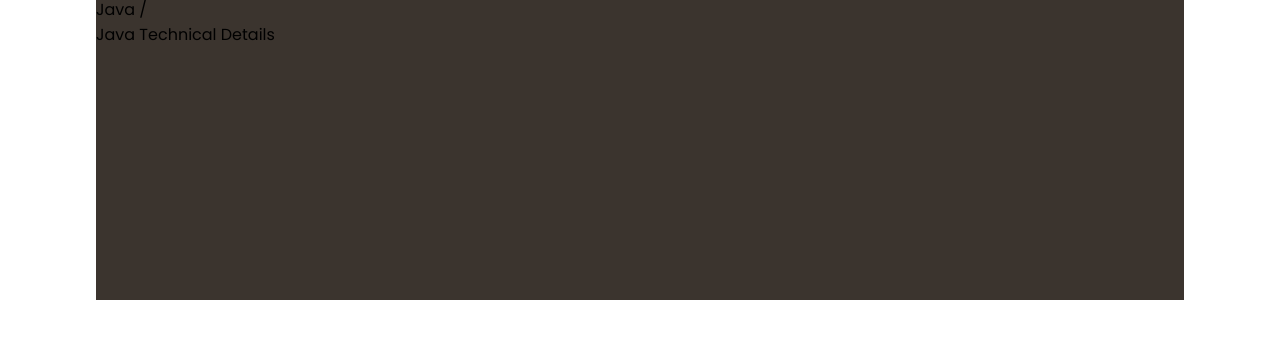
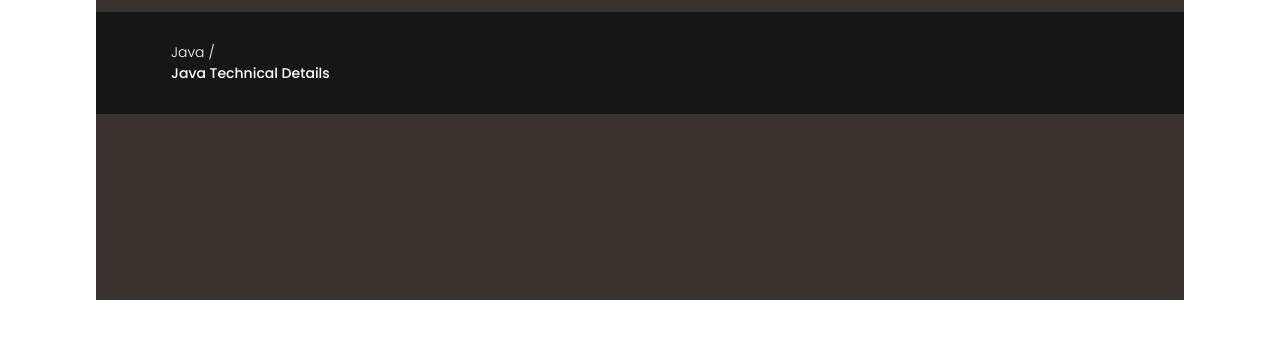
Before and after one commit to Robert076/oracle-clone, a plain HTML site: page index.html in a window 1280 px wide. Shown: the part 60-398 px from the top of the page. Drawn offline with Linux system fonts and the light colour scheme.

Commit message:
feat: mid part done

```diff
--- a/style.css
+++ b/style.css
@@ -79,3 +79,26 @@ body {
     font-size: 11px;
     height: 25px;
 }
+
+/* mid part */
+
+.navigation .mid-part {
+    margin-top: 15px;
+    color: white;
+    background: rgb(22, 22, 22);
+    font-size: 14px;
+    display: flex;
+    justify-content: center;
+    align-items: flex-start;
+    flex-direction: column;
+    padding: 30px;
+    padding-left: 75px;
+}
+
+.navigation .mid-part p:nth-child(1) {
+    font-weight: 300;
+}
+
+.navigation .mid-part p:nth-child(2) {
+    font-weight: 500;
+}
```
